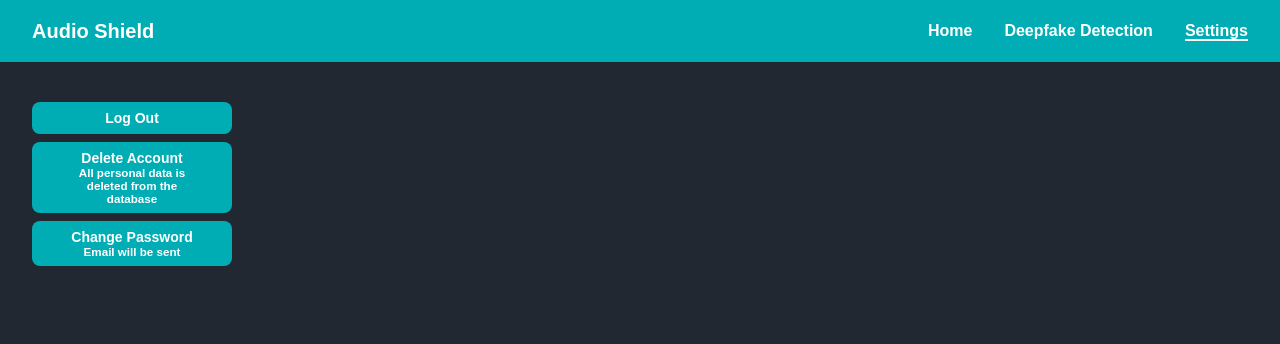
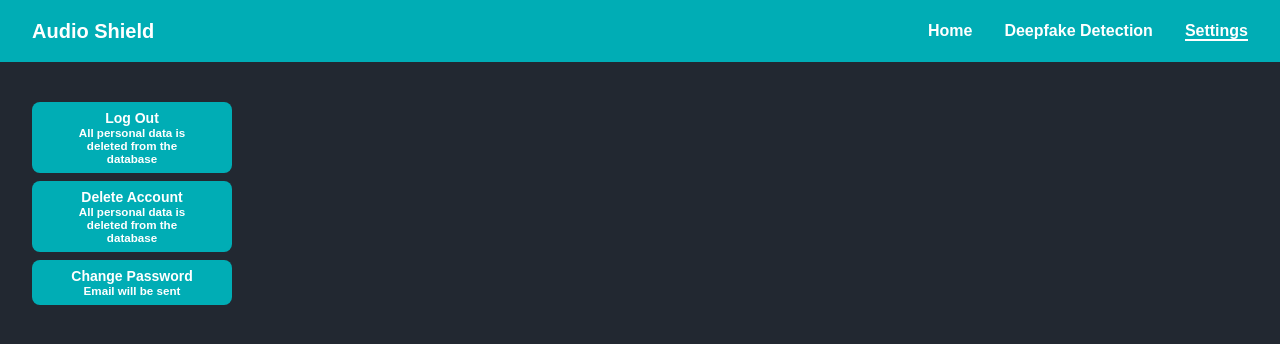
Before and after one commit to Aadil29/Voice-Auth-DF-System, a Next.js app in the folder authentication-system-with-df-detection/: page /dashboard/settings in a window 1280 px wide. Shown: the top 344 px of the page. Built offline with nearby package versions, Linux system fonts and the light colour scheme; no server answers.

Commit message:
small changes

```diff
--- a/authentication-system-with-df-detection/src/app/dashboard/settings/page.tsx
+++ b/authentication-system-with-df-detection/src/app/dashboard/settings/page.tsx
@@ -67,6 +67,7 @@ export default function SettingsPage() {
       <main className="dashboard-content">
         <button onClick={handleLogout} disabled={busy} className="btn-sm">
           Log Out
+          <h5>All personal data is deleted from the database</h5>
         </button>
         <button onClick={handleDelete} disabled={busy} className="btn-sm">
           Delete Account
```
Also changed, not shown: 2 other files (tests, documents, lock files or other folders).
